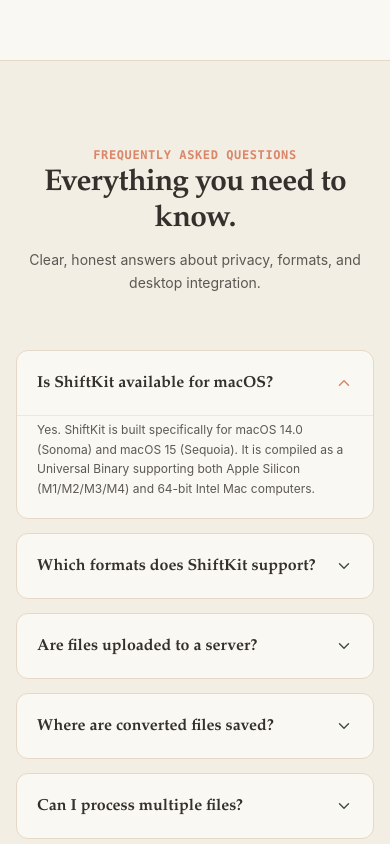
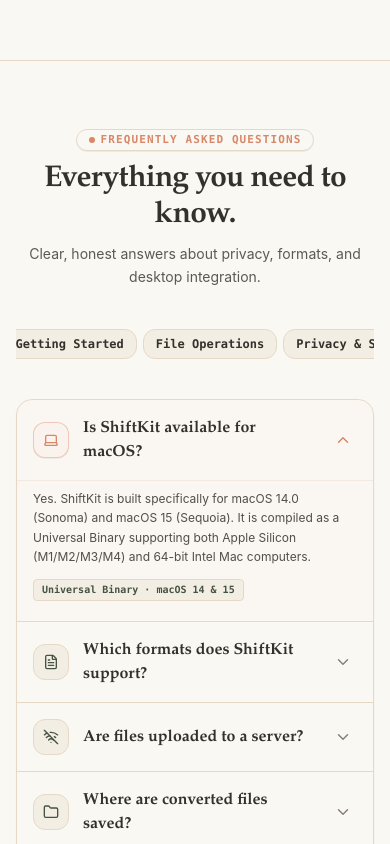
Before and after one commit to MdKasif0/ShiftKit, a Next.js app in the folder website/: page / in a window 390 px wide. Shown: the part 11156-12000 px from the top of the page. Built offline with nearby package versions, Linux system fonts and the light colour scheme; no server answers.

Commit message:
refactor: enhance FAQ component with category filtering and icons

```diff
--- a/website/src/app/compiled.css
+++ b/website/src/app/compiled.css
@@ -450,6 +450,9 @@
   .mt-8 {
     margin-top: calc(var(--spacing) * 8);
   }
+  .mt-10 {
+    margin-top: calc(var(--spacing) * 10);
+  }
   .mr-0\.5 {
     margin-right: calc(var(--spacing) * 0.5);
   }
@@ -494,9 +497,6 @@
   }
   .mb-12 {
     margin-bottom: calc(var(--spacing) * 12);
-  }
-  .mb-14 {
-    margin-bottom: calc(var(--spacing) * 14);
   }
   .ml-0\.5 {
     margin-left: calc(var(--spacing) * 0.5);
@@ -1075,6 +1075,13 @@
     border-inline-start-width: calc(1px * var(--tw-divide-x-reverse));
     border-inline-end-width: calc(1px * calc(1 - var(--tw-divide-x-reverse)));
   }
+  :where(.divide-y > :not(:last-child)) {
+    --tw-divide-y-reverse: 0;
+    border-bottom-style: var(--tw-border-style);
+    border-top-style: var(--tw-border-style);
+    border-top-width: calc(1px * var(--tw-divide-y-reverse));
+    border-bottom-width: calc(1px * calc(1 - var(--tw-divide-y-reverse)));
+  }
   :where(.divide-\[\#34312D\]\/50 > :not(:last-child)) {
     border-color: color-mix(in oklab, #34312D 50%, transparent);
   }
@@ -1257,6 +1264,9 @@
   .border-\[\#E5D8C7\] {
     border-color: #E5D8C7;
   }
+  .border-\[\#E5D8C7\]\/40 {
+    border-color: color-mix(in oklab, #E5D8C7 40%, transparent);
+  }
   .border-\[\#E5D8C7\]\/50 {
     border-color: color-mix(in oklab, #E5D8C7 50%, transparent);
   }
@@ -1371,6 +1381,9 @@
   .bg-\[\#FAF2ED\] {
     background-color: #FAF2ED;
   }
+  .bg-\[\#FAF2ED\]\/40 {
+    background-color: color-mix(in oklab, #FAF2ED 40%, transparent);
+  }
   .bg-\[\#FAF8F3\] {
     background-color: #FAF8F3;
   }
@@ -1661,6 +1674,9 @@
   .pb-12 {
     padding-bottom: calc(var(--spacing) * 12);
   }
+  .pl-0 {
+    padding-left: 0px;
+  }
   .pl-1 {
     padding-left: var(--spacing);
   }
@@ -2037,6 +2053,12 @@
     user-select: none;
   }
   @media (hover: hover) {
+    .group-hover\:border-\[\#D98768\]\/30:is(:where(.group):hover *) {
+      border-color: color-mix(in oklab, #D98768 30%, transparent);
+    }
+    .group-hover\:text-\[\#34312D\]:is(:where(.group):hover *) {
+      color: #34312D;
+    }
     .group-hover\:text-\[\#465343\]:is(:where(.group):hover *) {
       color: #465343;
     }
@@ -2085,6 +2107,9 @@
     .hover\:border-\[\#D98768\]\/60:hover {
       border-color: color-mix(in oklab, #D98768 60%, transparent);
     }
+    .hover\:bg-\[\#C47456\]:hover {
+      background-color: #C47456;
+    }
     .hover\:bg-\[\#E5D8C7\]:hover {
       background-color: #E5D8C7;
     }
@@ -2093,6 +2118,9 @@
     }
     .hover\:bg-\[\#F3EEE4\]:hover {
       background-color: #F3EEE4;
+    }
+    .hover\:bg-\[\#F3EEE4\]\/40:hover {
+      background-color: color-mix(in oklab, #F3EEE4 40%, transparent);
     }
     .hover\:bg-\[\#FAF8F3\]:hover {
       background-color: #FAF8F3;
@@ -2170,6 +2198,9 @@
     }
     .sm\:mt-5 {
       margin-top: calc(var(--spacing) * 5);
+    }
+    .sm\:mt-12 {
+      margin-top: calc(var(--spacing) * 12);
     }
     .sm\:mb-4 {
       margin-bottom: calc(var(--spacing) * 4);
@@ -2348,6 +2379,9 @@
     .sm\:pb-16 {
       padding-bottom: calc(var(--spacing) * 16);
     }
+    .sm\:pl-12\.5 {
+      padding-left: calc(var(--spacing) * 12.5);
+    }
     .sm\:text-left {
       text-align: left;
     }
@@ -2366,6 +2400,10 @@
     .sm\:text-base {
       font-size: var(--text-base);
       line-height: var(--tw-leading, var(--text-base--line-height));
+    }
+    .sm\:text-lg {
+      font-size: var(--text-lg);
+      line-height: var(--tw-leading, var(--text-lg--line-height));
     }
     .sm\:text-sm {
       font-size: var(--text-sm);
@@ -2630,6 +2668,11 @@
   syntax: "*";
   inherits: false;
   initial-value: solid;
+}
+@property --tw-divide-y-reverse {
+  syntax: "*";
+  inherits: false;
+  initial-value: 0;
 }
 @property --tw-gradient-position {
   syntax: "*";
@@ -2880,6 +2923,7 @@
       --tw-space-y-reverse: 0;
       --tw-divide-x-reverse: 0;
       --tw-border-style: solid;
+      --tw-divide-y-reverse: 0;
       --tw-gradient-position: initial;
       --tw-gradient-from: #0000;
       --tw-gradient-via: #0000;
--- a/website/src/components/FAQ.tsx
+++ b/website/src/components/FAQ.tsx
@@ -1,96 +1,277 @@
 "use client";
 
 import React, { useState } from "react";
-import { ChevronDown } from "lucide-react";
+import Link from "next/link";
+import {
+  Laptop,
+  FileText,
+  WifiOff,
+  Folder,
+  Layers,
+  Download,
+  ShieldCheck,
+  Sparkles,
+  ChevronDown,
+  ArrowRight,
+  ExternalLink,
+} from "lucide-react";
 
 export function FAQ() {
   const [openIndex, setOpenIndex] = useState<number | null>(0);
+  const [selectedCategory, setSelectedCategory] = useState<string>("All");
+
+  const categories = ["All", "Getting Started", "File Operations", "Privacy & Security"] as const;
 
   const faqs = [
     {
+      id: "macos-availability",
+      category: "Getting Started",
+      icon: Laptop,
       q: "Is ShiftKit available for macOS?",
       a: "Yes. ShiftKit is built specifically for macOS 14.0 (Sonoma) and macOS 15 (Sequoia). It is compiled as a Universal Binary supporting both Apple Silicon (M1/M2/M3/M4) and 64-bit Intel Mac computers.",
+      highlight: "Universal Binary · macOS 14 & 15",
     },
     {
+      id: "supported-formats",
+      category: "File Operations",
+      icon: FileText,
       q: "Which formats does ShiftKit support?",
       a: "ShiftKit supports image workflows (PNG, JPEG, WebP, HEIC, TIFF, BMP, GIF, AVIF), document formats (PDF creation, compression, extraction, and merging), audio formats (MP3, WAV, AAC, M4A), and video conversions (MP4, MOV, WebM).",
+      highlight: "Images, PDFs, Audio & Video",
     },
     {
+      id: "privacy-uploads",
+      category: "Privacy & Security",
+      icon: WifiOff,
       q: "Are files uploaded to a server?",
       a: "No. ShiftKit is a local-first desktop application. Every conversion, crop, trim, and metadata inspection executes entirely on your Mac using native Apple frameworks and local engines. Your files never leave your device.",
+      highlight: "100% On-Device · Zero Cloud Uploads",
     },
     {
+      id: "save-locations",
+      category: "File Operations",
+      icon: Folder,
       q: "Where are converted files saved?",
       a: "By default, ShiftKit saves converted files beside your original files or into a dedicated ShiftKit Output folder. You can configure this in Settings under Output, or choose \"Ask every time\" to prompt for a custom location.",
+      highlight: "Beside Source or Custom Folder",
     },
     {
+      id: "batch-processing",
+      category: "File Operations",
+      icon: Layers,
       q: "Can I process multiple files?",
       a: "Yes. When you drag multiple files, ShiftKit launches the Multi-File Studio. You can choose to merge compatible files into a single multi-page PDF or batch convert each file with automatic queue throttling and per-item progress.",
+      highlight: "Multi-Page Merge & Batch FIFO",
     },
     {
+      id: "installation",
+      category: "Getting Started",
+      icon: Download,
       q: "How do I install ShiftKit?",
       a: "Download the ShiftKit disk image (.dmg), open it, and drag ShiftKit.app into your Applications folder. On first launch, grant Accessibility permissions in System Settings so ShiftKit can recognize when the Shift key is held during drag gestures.",
+      highlight: "Standard DMG Drag-and-Drop",
     },
     {
+      id: "gatekeeper-warnings",
+      category: "Privacy & Security",
+      icon: ShieldCheck,
       q: "What happens if macOS displays a security warning?",
       a: "If macOS displays a warning that the developer cannot be verified (Gatekeeper), right-click (or Control-click) ShiftKit.app in your Applications folder and select \"Open\", then click \"Open\" in the confirmation dialog. Once an official Developer ID certificate is applied to release builds, this warning will not appear.",
+      highlight: "Gatekeeper Right-Click Open",
     },
     {
+      id: "pricing-license",
+      category: "Getting Started",
+      icon: Sparkles,
       q: "Is ShiftKit free?",
       a: "ShiftKit is currently provided as an open-source evaluation build. The complete source code is public on GitHub under an open-source license. Commercial licensing and optional App Store editions may be introduced in the future.",
+      highlight: "Open Source Evaluation Build",
     },
   ];
 
+  // Filter FAQs based on selected category
+  const filteredFaqs =
+    selectedCategory === "All"
+      ? faqs
+      : faqs.filter((faq) => faq.category === selectedCategory);
+
+  const toggleItem = (idx: number) => {
+    setOpenIndex(openIndex === idx ? null : idx);
+  };
+
   return (
-    <section id="faq" className="py-20 md:py-28 bg-[#F3EEE4] border-t border-[#E5D8C7]">
+    <section
+      id="faq"
+      aria-label="Frequently Asked Questions"
+      className="py-16 md:py-24 bg-[#FAF8F3] scroll-mt-24 border-t border-[#E5D8C7]"
+    >
       <div className="max-w-4xl mx-auto px-4 sm:px-6 lg:px-8">
-        {/* Header */}
-        <div className="text-center space-y-3 mb-14">
-          <span className="text-xs font-mono font-bold uppercase tracking-wider text-[#D98768]">
-            Frequently Asked Questions
+        {/* ========================================================= */}
+        {/* SECTION HEADER                                            */}
+        {/* ========================================================= */}
+        <div className="text-center max-w-2xl mx-auto space-y-2.5 mb-10 sm:mb-12">
+          <div className="inline-flex items-center gap-1.5 px-3 py-0.5 rounded-full bg-[#FAF8F3] border border-[#E5D8C7] shadow-2xs">
+            <span className="w-1.5 h-1.5 rounded-full bg-[#D98768]" />
+            <span className="text-[11px] font-mono font-bold uppercase tracking-widest text-[#D98768]">
+              FREQUENTLY ASKED QUESTIONS
             </span>
-          <h2 className="font-serif text-3xl sm:text-4xl font-bold tracking-tight text-[#34312D]">
+          </div>
+
+          <h2 className="font-serif text-3xl sm:text-4xl md:text-5xl font-bold tracking-tight text-[#34312D]">
             Everything you need to know.
           </h2>
-          <p className="text-sm sm:text-base text-[#34312D]/80 leading-relaxed">
+
+          <p className="text-sm sm:text-base text-[#34312D]/80 leading-relaxed max-w-xl mx-auto">
             Clear, honest answers about privacy, formats, and desktop integration.
           </p>
         </div>
 
-        {/* Accordion List */}
-        <div className="space-y-3.5">
-          {faqs.map((item, idx) => {
+        {/* ========================================================= */}
+        {/* CATEGORY FILTER TABS                                      */}
+        {/* ========================================================= */}
+        <div className="flex items-center justify-center gap-1.5 sm:gap-2 mb-8 overflow-x-auto pb-2 no-scrollbar select-none">
+          {categories.map((cat) => {
+            const isSelected = selectedCategory === cat;
+            return (
+              <button
+                key={cat}
+                type="button"
+                onClick={() => {
+                  setSelectedCategory(cat);
+                  // Reset open item when switching category
+                  setOpenIndex(0);
+                }}
+                className={`px-3 py-1.5 rounded-xl text-xs font-mono font-bold transition-all cursor-pointer shrink-0 focus-visible:outline-none focus-visible:ring-2 focus-visible:ring-[#D98768] ${
+                  isSelected
+                    ? "bg-[#D98768] text-[#FFFFFF] shadow-2xs"
+                    : "bg-[#F3EEE4] text-[#34312D] hover:bg-[#EAE3D6] border border-[#E5D8C7]"
+                }`}
+              >
+                {cat}
+              </button>
+            );
+          })}
+        </div>
+
+        {/* ========================================================= */}
+        {/* UNIFIED ACCORDION PANEL                                   */}
+        {/* ========================================================= */}
+        <div className="rounded-2xl sm:rounded-3xl bg-[#FAF8F3] border border-[#E5D8C7] shadow-xs overflow-hidden divide-y divide-[#E5D8C7]">
+          {filteredFaqs.map((item, idx) => {
             const isOpen = openIndex === idx;
+            const IconComp = item.icon;
+
             return (
               <div
-                key={idx}
-                className="rounded-xl bg-[#FAF8F3] border border-[#E5D8C7] transition-colors overflow-hidden"
+                key={item.id}
+                className={`transition-colors duration-150 ${
+                  isOpen ? "bg-[#FAF2ED]/40" : "hover:bg-[#F3EEE4]/40"
+                }`}
               >
+                {/* Accordion Trigger Button */}
                 <button
                   type="button"
-                  onClick={() => setOpenIndex(isOpen ? null : idx)}
-                  className="w-full p-5 text-left flex items-center justify-between gap-4 focus-visible:outline-none focus-visible:ring-2 focus-visible:ring-[#D98768] cursor-pointer"
+                  id={`faq-trigger-${item.id}`}
                   aria-expanded={isOpen}
+                  aria-controls={`faq-answer-${item.id}`}
+                  onClick={() => toggleItem(idx)}
+                  className="w-full p-4 sm:p-5 text-left flex items-center justify-between gap-3.5 focus-visible:outline-none focus-visible:ring-2 focus-visible:ring-[#D98768] cursor-pointer group"
                 >
-                  <span className="font-serif text-base font-bold text-[#34312D]">
+                  <div className="flex items-center gap-3.5 min-w-0">
+                    {/* Left Icon Badge */}
+                    <div
+                      className={`w-9 h-9 rounded-xl flex items-center justify-center shrink-0 border transition-colors ${
+                        isOpen
+                          ? "bg-[#FAF2ED] text-[#D98768] border-[#D98768]/40 shadow-2xs"
+                          : "bg-[#F3EEE4] text-[#465343] border-[#E5D8C7] group-hover:border-[#D98768]/30"
+                      }`}
+                    >
+                      <IconComp size={16} />
+                    </div>
+
+                    {/* Question Title */}
+                    <div className="min-w-0">
+                      <span className="font-serif text-base sm:text-lg font-bold text-[#34312D] group-hover:text-[#465343] transition-colors block">
                         {item.q}
                       </span>
+                    </div>
+                  </div>
+
+                  {/* Disclosure Chevron */}
+                  <div
+                    className={`w-7 h-7 rounded-lg flex items-center justify-center shrink-0 transition-all duration-200 ${
+                      isOpen
+                        ? "text-[#D98768]"
+                        : "text-[#898177] group-hover:text-[#34312D]"
+                    }`}
+                  >
                     <ChevronDown
                       size={18}
-                    className={`text-[#465343] shrink-0 transition-transform duration-200 ${
-                      isOpen ? "transform rotate-180 text-[#D98768]" : ""
+                      className={`transform transition-transform duration-200 ${
+                        isOpen ? "rotate-180" : ""
                       }`}
                     />
+                  </div>
                 </button>
+
+                {/* Expanded Answer Body */}
                 {isOpen && (
-                  <div className="px-5 pb-5 pt-1 text-xs sm:text-sm text-[#34312D]/80 leading-relaxed border-t border-[#E5D8C7]/50 animate-fadeIn">
-                    {item.a}
+                  <div
+                    id={`faq-answer-${item.id}`}
+                    role="region"
+                    aria-labelledby={`faq-trigger-${item.id}`}
+                    className="px-4 sm:px-5 pb-5 pt-2 text-xs sm:text-sm text-[#34312D]/85 leading-relaxed border-t border-[#E5D8C7]/40 animate-fadeIn"
+                  >
+                    <div className="pl-0 sm:pl-12.5 max-w-2xl space-y-2">
+                      <p>{item.a}</p>
+
+                      {/* Highlight metadata chip */}
+                      <div className="pt-1 flex items-center gap-2">
+                        <span className="text-[10px] font-mono font-bold px-2 py-0.5 rounded bg-[#F3EEE4] border border-[#E5D8C7] text-[#465343]">
+                          {item.highlight}
+                        </span>
+                      </div>
+                    </div>
                   </div>
                 )}
               </div>
             );
           })}
         </div>
+
+        {/* ========================================================= */}
+        {/* CLOSING REASSURANCE FOOTER                                */}
+        {/* ========================================================= */}
+        <div className="mt-10 sm:mt-12 p-4 sm:p-5 rounded-2xl bg-[#F3EEE4] border border-[#E5D8C7] flex flex-col sm:flex-row items-center justify-between gap-3 text-xs">
+          <div className="text-center sm:text-left text-[#34312D]/85">
+            <span className="font-bold font-serif text-sm text-[#34312D] block">
+              Still have a question?
+            </span>
+            <span>
+              Explore the full open-source codebase on GitHub or download ShiftKit to experience the workflow.
+            </span>
+          </div>
+
+          <div className="flex items-center gap-2.5 shrink-0">
+            <a
+              href="https://github.com/MdKasif0/ShiftKit"
+              target="_blank"
+              rel="noopener noreferrer"
+              className="px-3 py-1.5 rounded-xl bg-[#FFFFFF] border border-[#E5D8C7] text-[#34312D] hover:bg-[#FAF8F3] font-mono font-bold text-[11px] flex items-center gap-1.5 transition-colors cursor-pointer"
+            >
+              <span>GitHub</span>
+              <ExternalLink size={12} />
+            </a>
+
+            <Link
+              href="#download"
+              className="px-3.5 py-1.5 rounded-xl bg-[#D98768] text-[#FFFFFF] font-mono font-bold text-[11px] flex items-center gap-1.5 shadow-2xs hover:bg-[#C47456] transition-colors cursor-pointer"
+            >
+              <span>Get ShiftKit</span>
+              <ArrowRight size={12} />
+            </Link>
+          </div>
+        </div>
       </div>
     </section>
   );
```
Lines whose indentation alone changed are shown as unchanged.
